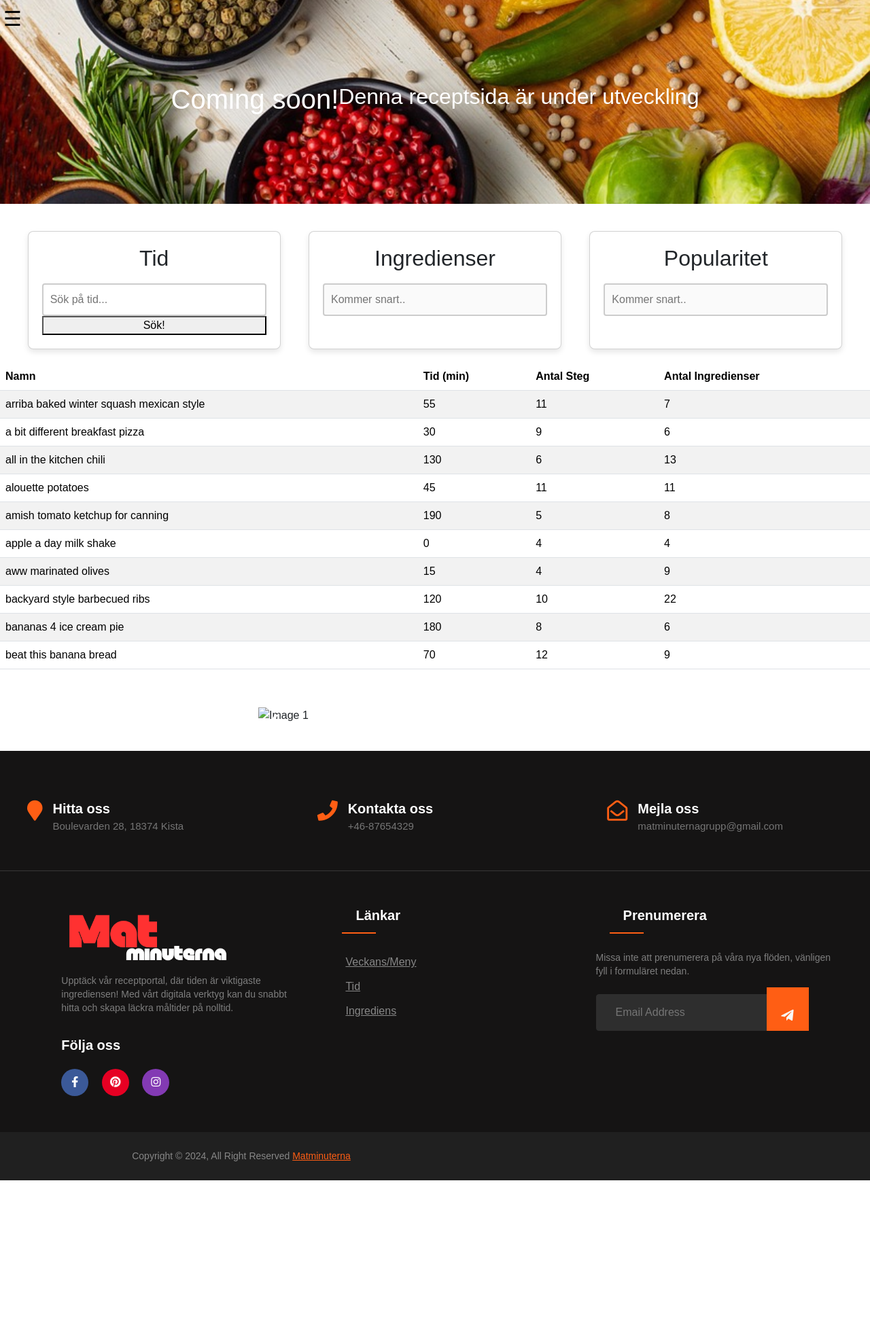
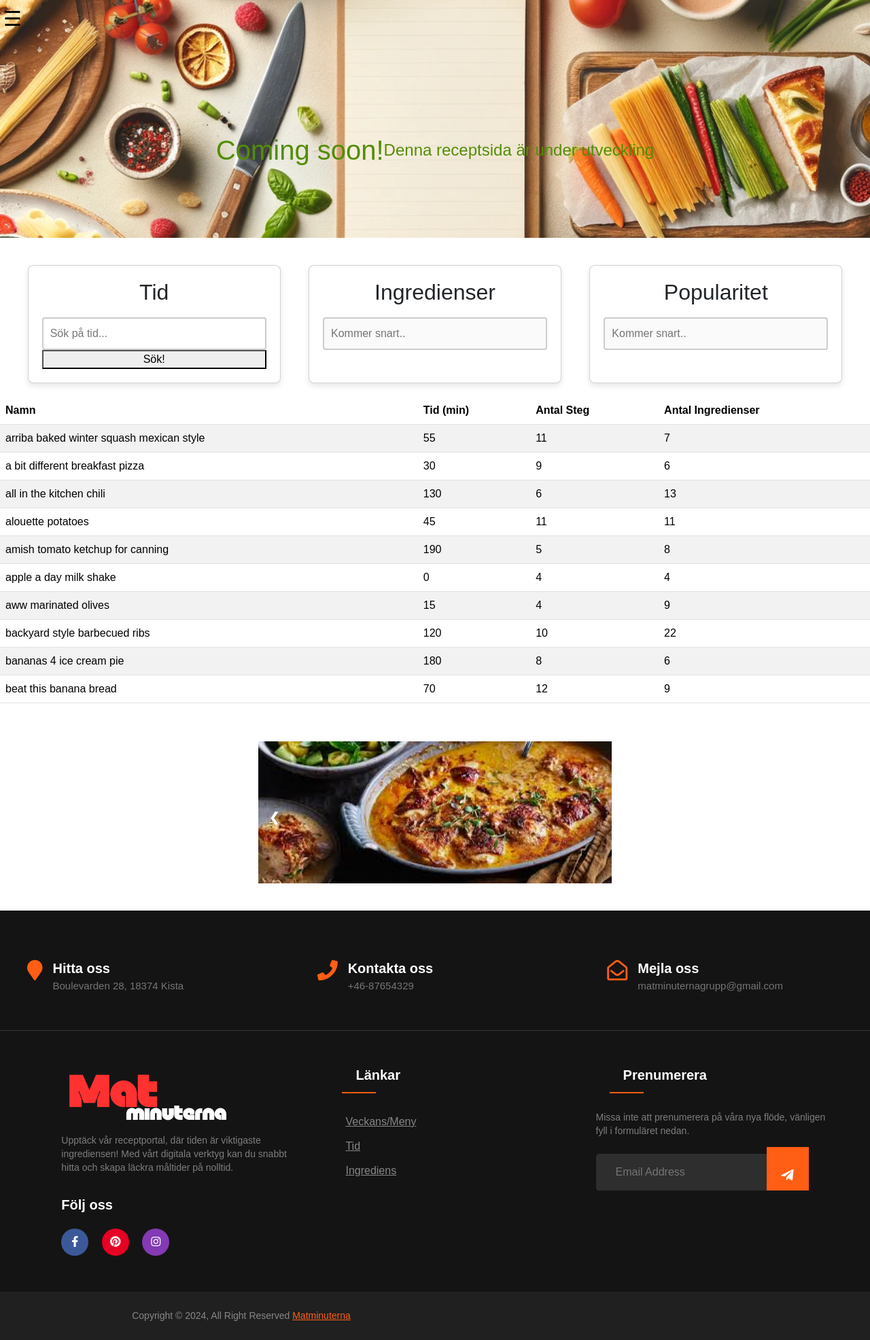
Before and after one commit to PetarNikolicc/Agil, a Flask app: page / in a window 1280 px wide. Shown: the whole page at 68% size. Before the commit the page ends 1737 px from the top, so only its background shows below. Run offline with Flask 3, Linux system fonts and the light colour scheme; some libraries are stand-ins or nearby versions.

Commit message:
återställt mycket av css och html innehållet

```diff
--- a/static/style.css
+++ b/static/style.css
@@ -4,36 +4,23 @@ body, html {
     height: 100%;
   }
   .hero {
-    background-image: url('images/ingredients.jpg');
-    height: 100vh;
-    background-size: cover;
-    background-position: center;
-    display: flex;
-    justify-content: center;
-    align-items: center;
-    color: white;
-    text-align: right;
-    font-size: 2rem;
-  }
-  .hero {
-    height: 300px;
+    height: 350px;
     background-color: #f8f8f8;
     display: flex;
     justify-content: center;
     align-items: center;
     text-align: center;
+    padding-top: 100px;
 }
-  /*.container {
-    height: 80vh;
-    background: #000;
-    color: white;
-    display: flex;
-    justify-content: center;
-    align-items: center;
-    text-align: center;
-    font-size: 1.5rem;
-  }
-  */
+.hero {
+  background-image: url("/static/images/AI_Image.jpg");
+  background-size: cover;
+  background-position: center;
+  justify-content: center;
+  align-items: center;
+  color: rgb(83, 141, 7);
+  font-size: 1rem;
+}
   .features {
     display: flex;
     justify-content: space-around;
--- a/templates/base.html
+++ b/templates/base.html
@@ -25,11 +25,14 @@
     {% block content %}
 	{% endblock %}
     <div class="carousel">
-        <img src="https://via.placeholder.com/600x400?text=Image+1" class="active" alt="Image 1">
-        <img src="https://via.placeholder.com/600x400?text=Image+2" alt="Image 2">
-        <img src="https://via.placeholder.com/600x400?text=Image+3" alt="Image 3">
-        <a class="prev" onclick="changeSlide(-1)">&#10094;</a>
-        <a class="next" onclick="changeSlide(1)">&#10095;</a>
+        <img src="/static/images/kyckling i ugn.jpg" class="active" alt="Image 1">
+        <img src="/static/images/Citronmarinerad-lax.avif" alt="Image 2">
+        <img src="/static/images/Klassisk_lasagne_med_gronsallad-foto-sanna-livijn-wexell-1500.jpg" alt="Image 3">
+        <img src="/static/images/kycklingpasta-med-soltorkade-tomater_1580.avif" alt="Image 4">
+        <img src="/static/images/Grillad-flankstek-med-chimichurrisas.png" alt="Image 5">
+        <a class="prev" onclick="changeSlide(-2)">&#10094;</a>
+        <a class="next" onclick="changeSlide(2)">&#10095;</a>
+
     </div>
 
 
@@ -38,7 +41,7 @@
     <script>
     let currentSlide = 0;
     const slides = document.querySelectorAll('.carousel img');
-    const slideInterval = 3000; // Byter bild var 3:e sekund
+    const slideInterval = 6000; // Byter bild var 3:e sekund
 
     function changeSlide(direction) {
         slides[currentSlide].classList.remove('active');
@@ -67,9 +70,6 @@
         }
     </script>
 
-
-
-
     <script src="https://cdn.jsdelivr.net/npm/@popperjs/core@2.11.8/dist/umd/popper.min.js" integrity="sha384-I7E8VVD/ismYTF4hNIPjVp/Zjvgyol6VFvRkX/vR+Vc4jQkC+hVqc2pM8ODewa9r" crossorigin="anonymous"></script>
     <script src="https://cdn.jsdelivr.net/npm/bootstrap@5.3.3/dist/js/bootstrap.min.js" integrity="sha384-0pUGZvbkm6XF6gxjEnlmuGrJXVbNuzT9qBBavbLwCsOGabYfZo0T0to5eqruptLy" crossorigin="anonymous"></script>
 
--- a/templates/footer.html
+++ b/templates/footer.html
@@ -36,13 +36,13 @@
                 <div class="col-xl-4 col-lg-4 mb-50">
                     <div class="footer-widget">
                         <div class="footer-logo">
-                            <a href=""><img src="/images/Matminuterna151414.png" class="img-fluid" alt="logo"></a>
+                            <a href=""><img src="/static/images/Matminuterna151414.png" class="img-fluid" alt="logo"></a>
                         </div>
                         <div class="footer-text">
                             <p>Upptäck vår receptportal, där tiden är viktigaste ingrediensen! Med vårt digitala verktyg kan du snabbt hitta och skapa läckra måltider på nolltid.</p>
                         </div>
                         <div class="footer-social-icon">
-                            <span>Följa oss</span>
+                            <span>Följ oss</span>
                             <a href="https://www.facebook.com/profile.php?id=61560132141356"><i class="fab fa-facebook-f facebook-bg"></i></a>
                             <a href="#"><i class="fab fa-pinterest pinterest-bg"></i></a>
                             <a href="https://www.instagram.com/matminuterna/"><i class="fab fa-instagram instagram-bg"></i></a>
@@ -67,7 +67,7 @@
                             <h3>Prenumerera</h3>
                         </div>
                         <div class="footer-text mb-25">
-                            <p>Missa inte att prenumerera på våra nya flöden, vänligen fyll i formuläret nedan. </p>
+                            <p>Missa inte att prenumerera på våra nya flöde, vänligen fyll i formuläret nedan. </p>
                         </div>
                         <div class="subscribe-form">
                             <form action="matminuternagrupp@gmail.com">
--- a/templates/header.html
+++ b/templates/header.html
@@ -1,4 +1,4 @@
 <section class="hero">
     <h1>Coming soon!</h1><br>
-    <p>Denna receptsida är under utveckling</p>
+    <h4>Denna receptsida är under utveckling</h4>
 </section>
```
Also changed, not shown: Database.db, static/stylesidebar.css (line endings or trailing spaces).
